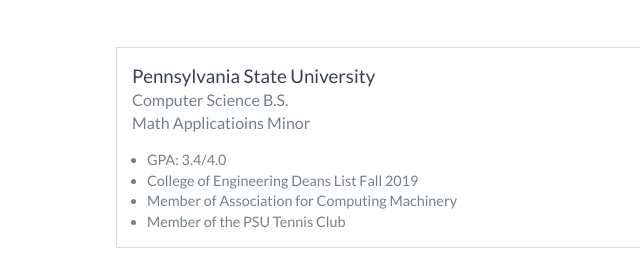
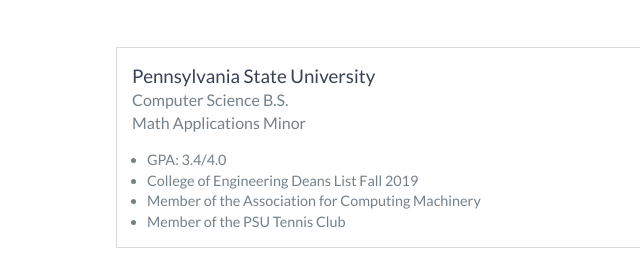
Before and after one commit to RayMJK/RayMJK.github.io, a website: page index.html in a window 1280 px wide. Shown: the part 1975-2237 px from the top of the page, 174-814 px from the left. Drawn offline with nearby package versions, Linux system fonts and the light colour scheme; files that its build step writes are made by us from their sources; files whose address does not match are found by name.

Commit message:
spelling check

```diff
--- a/index.html
+++ b/index.html
@@ -83,8 +83,7 @@
             <div class="col-md-8">
                 <p>
                     Welcome to my site, its about me, Myung Joon. I'm a Senior studying Computer Science at Penn State
-                    (University Park), minoring in Math Applications. I love to spend my time here working, learning,
-                    and
+                    (University Park), minoring in Math Applications. I love to spend my time here working, learning, and
                     playing Tennis on the side when I can. Feel free to look around and reach out!
                 </p>
             </div>
@@ -137,11 +136,11 @@
         <h3>Pennsylvania State University</h3>
         <span class="education-date">June 2017 - May 2021</span>
         <h4>Computer Science B.S.<br>
-            Math Applicatioins Minor</h4>
+            Math Applications Minor</h4>
         <ul>
             <li>GPA: 3.4/4.0</li>
             <li>College of Engineering Deans List Fall 2019</li>
-            <li>Member of Association for Computing Machinery</li>
+            <li>Member of the Association for Computing Machinery</li>
             <li>Member of the PSU Tennis Club</li>
         </ul>
     </div>
```
